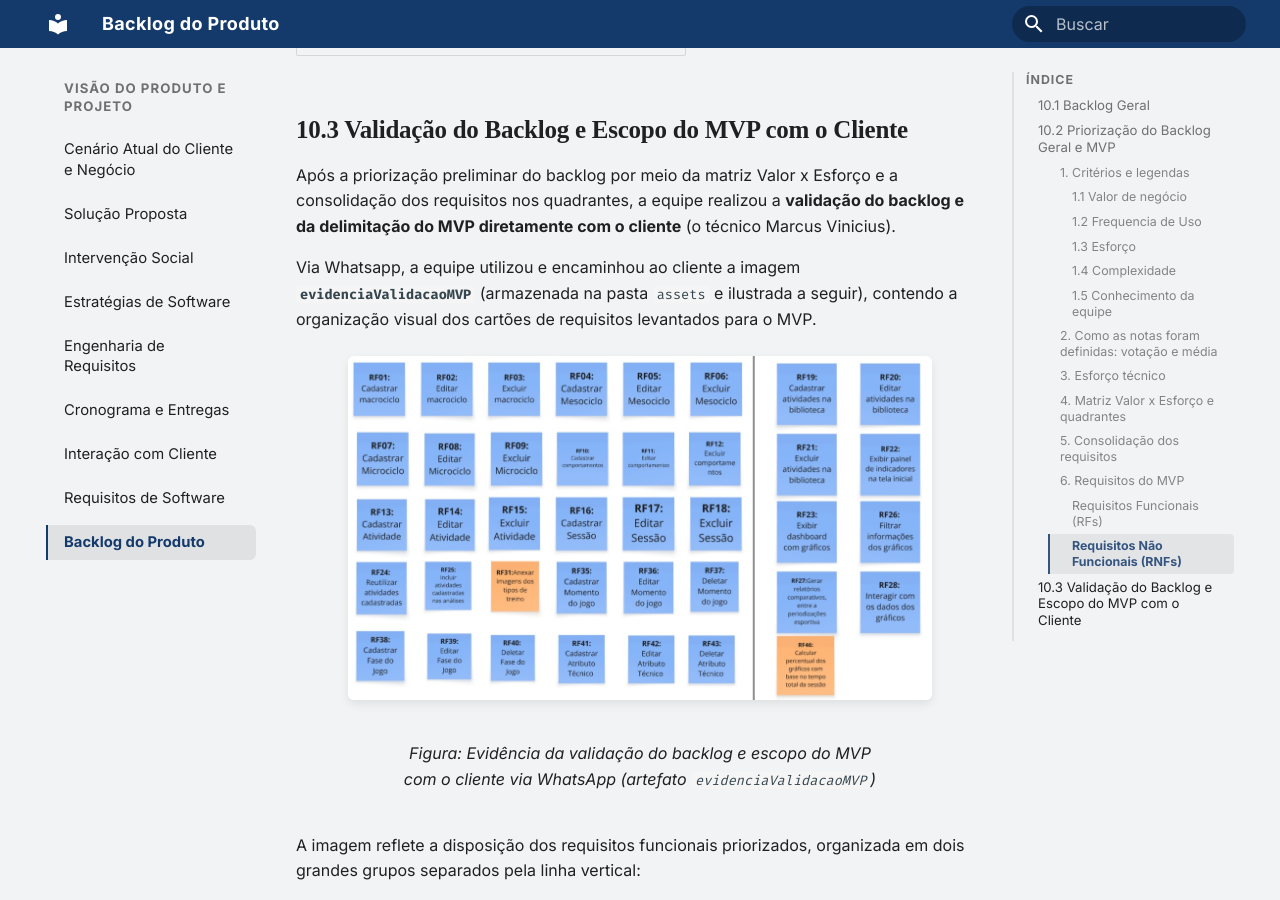
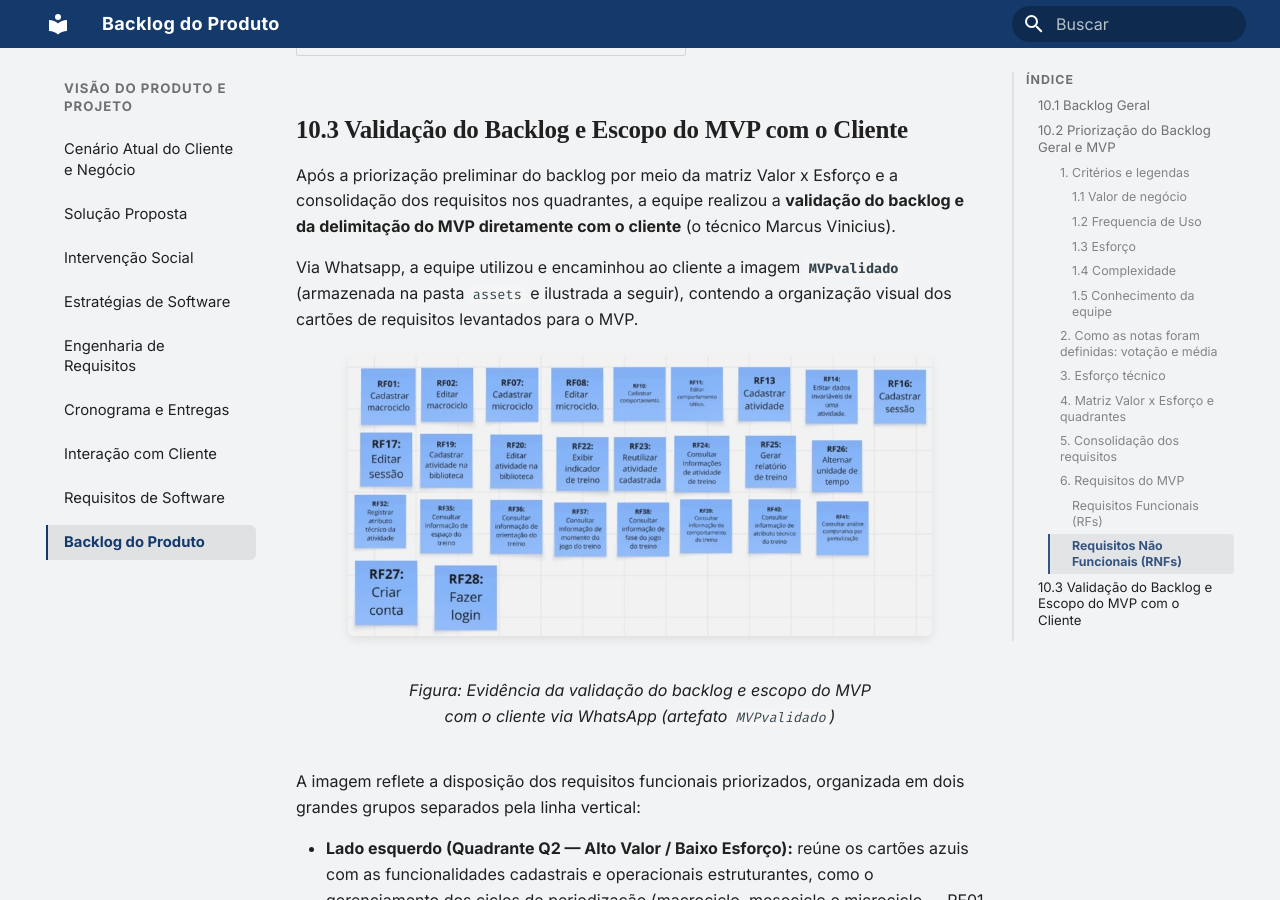
Before and after one commit to mdsreq-fga-unb/REQ-2026.2-T01-FutBoard, an MkDocs documentation site: the page built from docs/visao-produto/backlog_do_produto.md, in a window 1280 px wide and 900 px high, scrolled down 15215 px. Built offline with MkDocs 1.6.1 and Material for MkDocs 9.7.7, drawn with Linux system fonts in a browser that asks for light colours.

Commit message:
docs: atualiaz a imagem do mvp validado pelo cliente

```diff
--- a/docs/visao-produto/backlog_do_produto.md
+++ b/docs/visao-produto/backlog_do_produto.md
@@ -268,11 +268,11 @@ Os Requisitos Não Funcionais não entram diretamente na matriz de esforço/valo
 
 Após a priorização preliminar do backlog por meio da matriz Valor x Esforço e a consolidação dos requisitos nos quadrantes, a equipe realizou a **validação do backlog e da delimitação do MVP diretamente com o cliente** (o técnico Marcus Vinicius).
 
-Via Whatsapp, a equipe utilizou e encaminhou ao cliente a imagem **`evidenciaValidacaoMVP`** (armazenada na pasta `assets` e ilustrada a seguir), contendo a organização visual dos cartões de requisitos levantados para o MVP.
+Via Whatsapp, a equipe utilizou e encaminhou ao cliente a imagem **`MVPvalidado`** (armazenada na pasta `assets` e ilustrada a seguir), contendo a organização visual dos cartões de requisitos levantados para o MVP.
 
 <figure markdown="span" style="text-align: center; margin: 1.5em 0;">
-  ![Evidência da validação do backlog e escopo do MVP com o cliente via WhatsApp](../assets/evidenciaValidacaoMVP.jpeg){ width="85%" style="border-radius: 6px; box-shadow: 0 4px 10px rgba(0,0,0,0.08);" }
-  <figcaption>Figura: Evidência da validação do backlog e escopo do MVP com o cliente via WhatsApp (artefato <code>evidenciaValidacaoMVP</code>)</figcaption>
+  ![Evidência da validação do backlog e escopo do MVP com o cliente via WhatsApp](../assets/MVPvalidado.jpeg){ width="85%" style="border-radius: 6px; box-shadow: 0 4px 10px rgba(0,0,0,0.08);" }
+  <figcaption>Figura: Evidência da validação do backlog e escopo do MVP com o cliente via WhatsApp (artefato <code>MVPvalidado</code>)</figcaption>
 </figure>
 
 A imagem reflete a disposição dos requisitos funcionais priorizados, organizada em dois grandes grupos separados pela linha vertical:
```
Also changed, not shown: docs/assets/MVPvalidado.jpeg (added).
